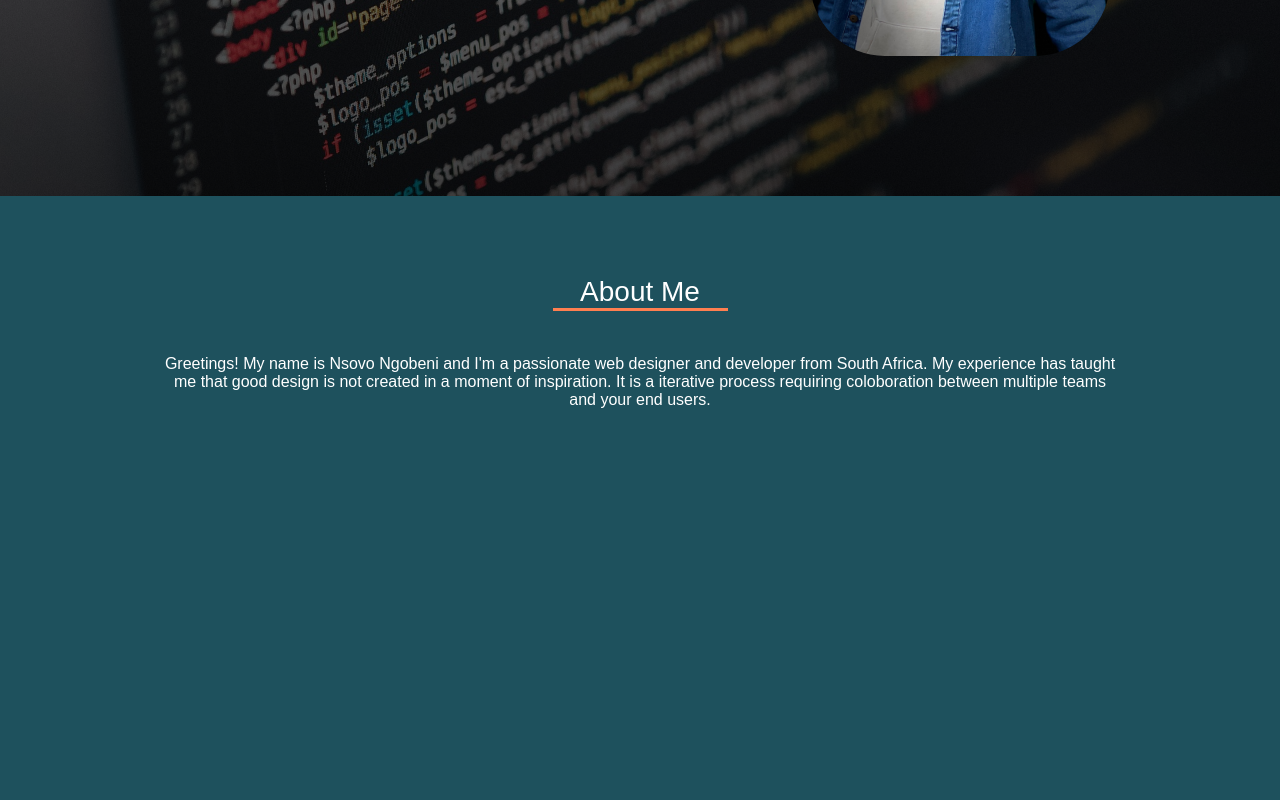
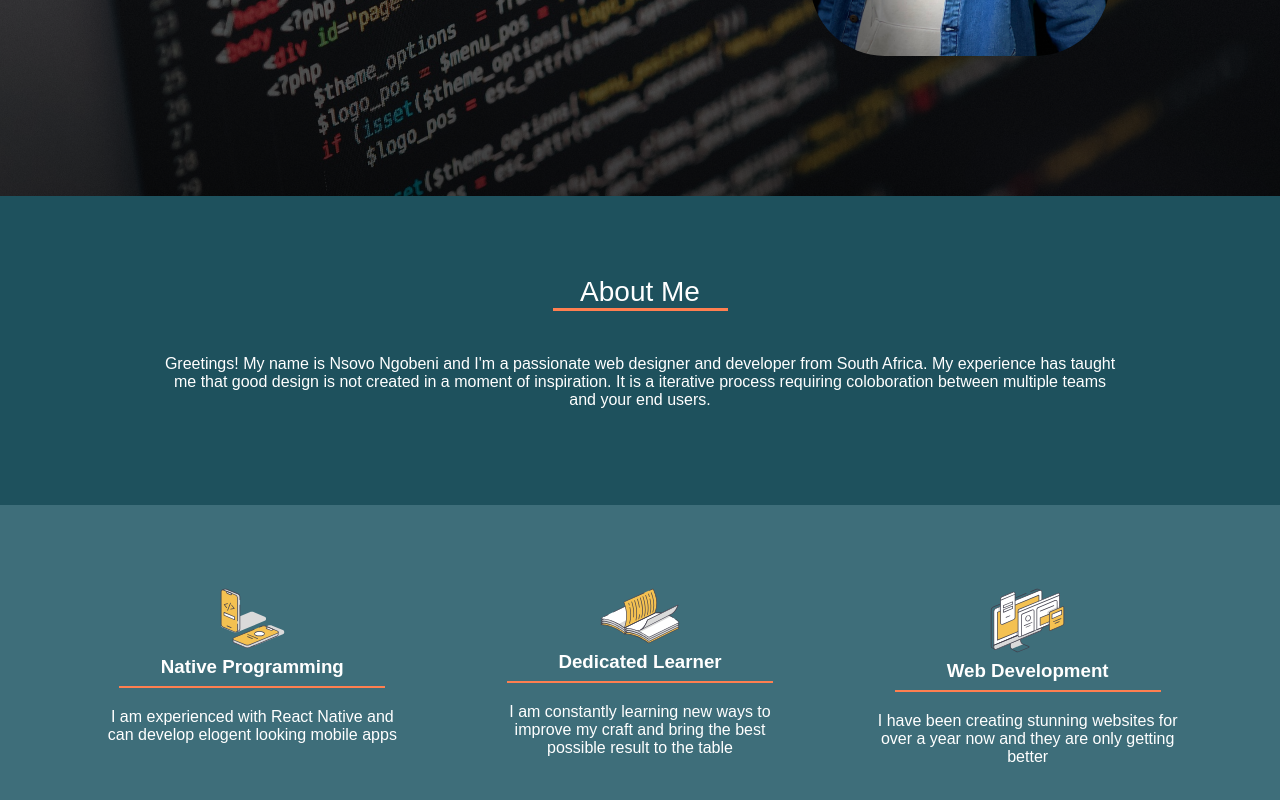
Before and after one commit to Nsovo-Ngobeni/portfolio-website-black, a Vue app: page / in a window 1280 px wide. Shown: the part 472-1272 px from the top of the page. Before the commit the page ends 881 px from the top, so only its background shows below. Built offline with nearby package versions, Linux system fonts and the light colour scheme.

Commit message:
Added a skills section to the website

```diff
--- a/src/App.vue
+++ b/src/App.vue
@@ -3,6 +3,7 @@
     <MainNavBar />
     <Header name='Nsovo' img=''/>
     <About />
+    <Skills />
   </div>
 </template>
 
@@ -11,6 +12,7 @@
   import Header from './components/Header.vue';
   import MainNavBar from './components/MainNavBar.vue';
   import About from './components/About.vue';
+  import Skills from './components/Skills.vue';
 
   // Export
   export default {
@@ -18,7 +20,8 @@
     components: {
       Header,
       MainNavBar,
-      About
+      About,
+      Skills
     }
   }
 </script>
@@ -36,7 +39,7 @@
 
   :root {
     --main-background-color: #1e515d;
-    --secondary-background-color: #444666;
+    --secondary-background-color: #3e6e7a;
     --emphasised-color: coral;
     --main-text-color: #fff;
     --emphasised-text-color:#ffa500;
--- /dev/null
+++ b/src/components/Skills Components/Tile.vue
@@ -0,0 +1,53 @@
+<template>
+	<div>
+		<img :src="imgSrc" />
+		<h3>{{ title }}</h3>
+		<p>{{ content }}</p>
+	</div>
+</template>
+
+<script>
+
+	export default {
+		name: 'Tile',
+		props: {
+			imgSrc: String,
+			title: String,
+			content: String
+		},
+
+	}
+</script>
+
+<style scoped>
+	div {
+		margin: 10vh 0 10vh 0;
+		background-color: rgba(0, 0, 0, 0);
+	}
+
+	* {
+		text-align: center;
+		background-color: rgba(0, 0, 0, 0);
+	}
+
+	h3:after {
+		content: '';
+		display: block;
+		width: 85%;
+		margin: auto;
+		height: 2px;
+		background-color: var(--emphasised-color);
+		margin-bottom: 20px;
+		margin-top: 7.5px;
+	}
+
+@media screen and (max-width: 750px) {
+	div {
+		margin: 2.5vh 0 2.5vh 0;
+	}
+
+	div:first-child {
+		margin-top: 15vh;
+	}
+}
+</style>
--- a/src/components/Skills.vue
+++ b/src/components/Skills.vue
@@ -1,6 +1,58 @@
 <template>
-	<div>
-		<link rel="icon" href="../assets/icons/phone.ico">
-		<img src="../assets/icons/phone.ico" />
+	<div id='skills'>
+		<Tile
+		:imgSrc="phoneImg"
+		title='Native Programming'
+		content='I am experienced with React Native and can develop elogent looking mobile apps'
+		/>
+		<Tile
+		:imgSrc="bookImg"
+		title='Dedicated Learner'
+		content='I am constantly learning new ways to improve my craft and bring the best possible result to the table'
+		/>
+		<Tile
+		:imgSrc="desktopImg"
+		title='Web Development'
+		content='I have been creating stunning websites for over a year now and they are only getting better'
+		/>
 	</div>
 </template>
+
+<script>
+	import Tile from './Skills Components/Tile.vue';
+	import phoneImg from '../assets/icons/phone.svg';
+	import desktopImg from '../assets/icons/cascading-website.svg';
+	import bookImg from '../assets/icons/open-book.svg';
+
+	export default {
+		name: 'Skills',
+		components: {
+			Tile
+		},
+		data: function() {
+			return {
+				phoneImg: phoneImg,
+				bookImg: bookImg,
+				desktopImg: desktopImg
+			}
+		}
+	}
+</script>
+
+<style scoped>
+	#skills {
+		width: 100%;
+		margin-top: 12vh;
+		padding: 0 7.5% 0 7.5%;
+		display: grid;
+		grid-template-columns: 1fr 1fr 1fr;
+		gap: 75px;
+		background-color: var(--secondary-background-color);
+	}
+
+@media screen and (max-width: 750px) {
+	#skills {
+		grid-template-columns: 1fr;
+	}
+}
+</style>
```
